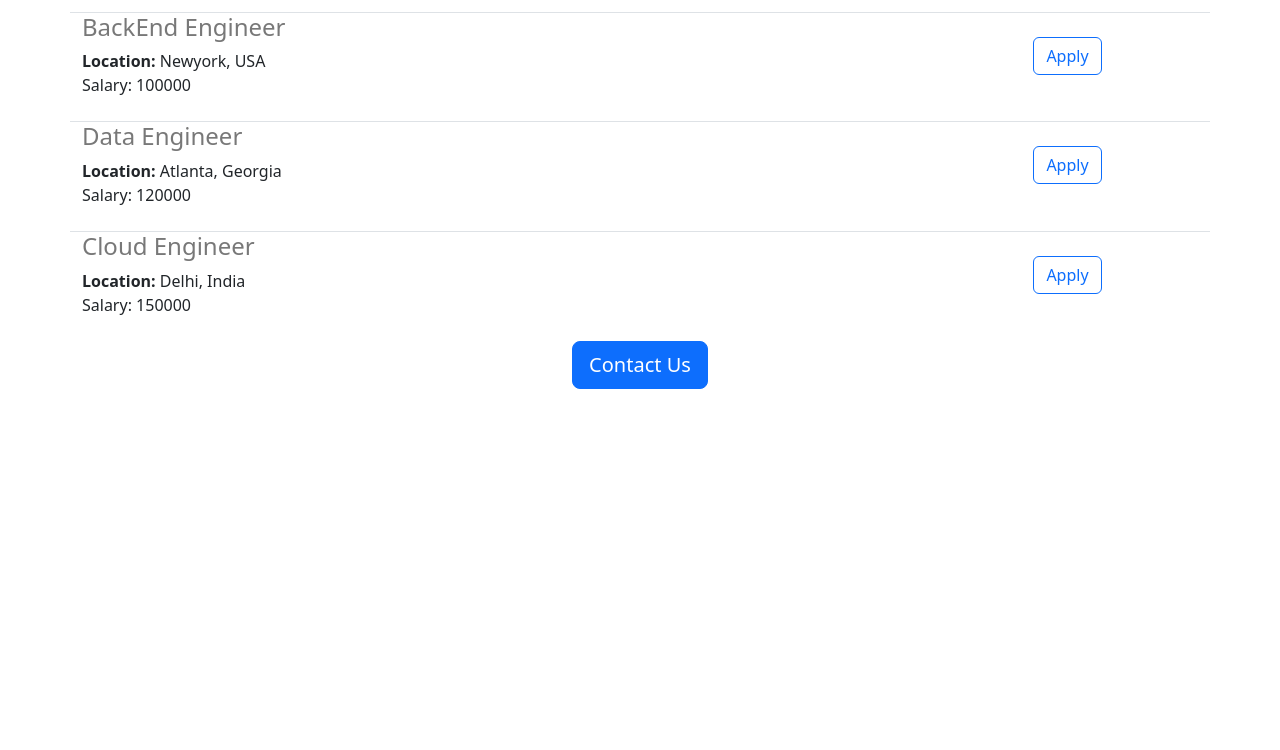
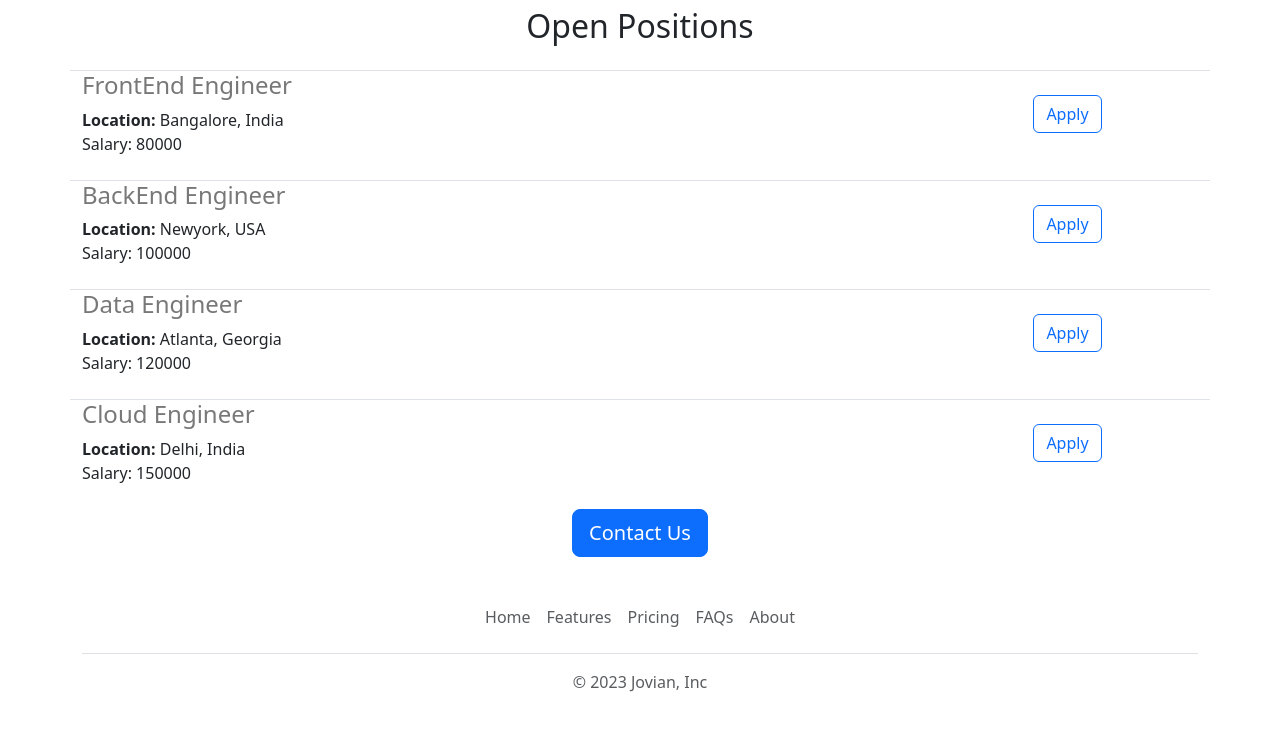
Before and after one commit to Rakesh240497/jovian_version_v2, a Flask app: page / in a window 1280 px wide. Shown: the part 647-1397 px from the top of the page. Before the commit the page ends 1036 px from the top, so only its background shows below. Run offline with Flask 3, Linux system fonts and the light colour scheme.

Commit message:
added header, footer, logos, and made some changes to css

```diff
--- /dev/null
+++ b/templates/footer.html
@@ -0,0 +1,13 @@
+
+<div class="container">
+  <footer class="py-3 my-4">
+    <ul class="nav justify-content-center border-bottom pb-3 mb-3">
+      <li class="nav-item"><a href="#" class="nav-link px-2 text-body-secondary">Home</a></li>
+      <li class="nav-item"><a href="#" class="nav-link px-2 text-body-secondary">Features</a></li>
+      <li class="nav-item"><a href="#" class="nav-link px-2 text-body-secondary">Pricing</a></li>
+      <li class="nav-item"><a href="#" class="nav-link px-2 text-body-secondary">FAQs</a></li>
+      <li class="nav-item"><a href="#" class="nav-link px-2 text-body-secondary">About</a></li>
+    </ul>
+    <p class="text-center text-body-secondary">&copy; 2023 Jovian, Inc</p>
+  </footer>
+</div>
--- a/templates/home.html
+++ b/templates/home.html
@@ -85,13 +85,18 @@
     </style>
   </head>
   <body>
+    {% include 'navbar.html' %}
+    <img class="img-fluid" id="banner" src="https://jovian--rakesh240497.repl.co/static/jovianhome.jpg">
     <div class="container">
-      <h1 class="text-center mt-2 mb-4">Jovian Careers</h1>
-      <img class="img-fluid" id="banner" src="https://jovian--rakesh240497.repl.co/static/jovianhome.jpg">
-
-
       <h2 class="text-center mt-2 mb-4">About Jovian</h2>
-      <p class="lead">Lorem ipsum dolor sit amet, consectetur adipiscing elit, sed do eiusmod tempor incididunt ut labore et dolore magna aliqua. Ut enim ad minim veniam, quis nostrud exercitation ullamco laboris nisi ut aliquip ex ea commodo consequat. Duis aute irure dolor in reprehenderit in voluptate velit esse cillum dolore eu fugiat nulla pariatur. Excepteur sint occaecat cupidatat non proident, sunt in culpa qui officia deserunt mollit anim id est laborum.</p>
+      <div class="row mb-8">
+        <div class="col-md-7">
+            <p class="lead">Lorem ipsum dolor sit amet, consectetur adipiscing elit, sed do eiusmod tempor incididunt ut               labore et dolore magna aliqua. Ut enim ad minim veniam, quis nostrud exercitation ullamco laboris nisi ut               aliquip ex ea commodo consequat. Duis aute irure dolor in reprehenderit in voluptate velit esse               cillum dolore eu fugiat nulla pariatur. Excepteur sint occaecat cupidatat non proident, sunt in culpa qui                   officia deserunt mollit anim id est laborum.</p>
+        </div>
+        <div class="d-none d-md-block col-md-4 mb-8" style="margin-left: 5em">
+          <img  style="height:320px; width: 100%; border-radius:4px" id="secondbanner" src = "/static/jovianhome2.jpg">
+        </div>
+      </div>
       <h2 class="text-center mt-2 mb-4">Open Positions</h2>
       <div>
         {% for job in jobs %}
@@ -115,7 +120,7 @@
       <div style="text-align:center;">
         <button class="btn btn-primary btn-lg">Contact Us</button>
       </div>
-
     </div>
+    {% include 'footer.html' %}
   </body>
 </html>
--- /dev/null
+++ b/templates/navbar.html
@@ -0,0 +1,8 @@
+<nav class="navbar fixed-top bg-body-tertiary">
+  <div class="container-fluid">
+    <a class="navbar-brand" href="#">
+      <div class="shadow-sm bg-body-tertiary rounded"><img src="/static/logo.svg" alt="Logo" width="30" height="24" class="d-inline-block align-text-top"> jovian</div>
+    </a>
+  </div>
+</nav>
+<div style="height:56px"></div>
```
Also changed, not shown: static/logo.svg (added), 1 other file.
